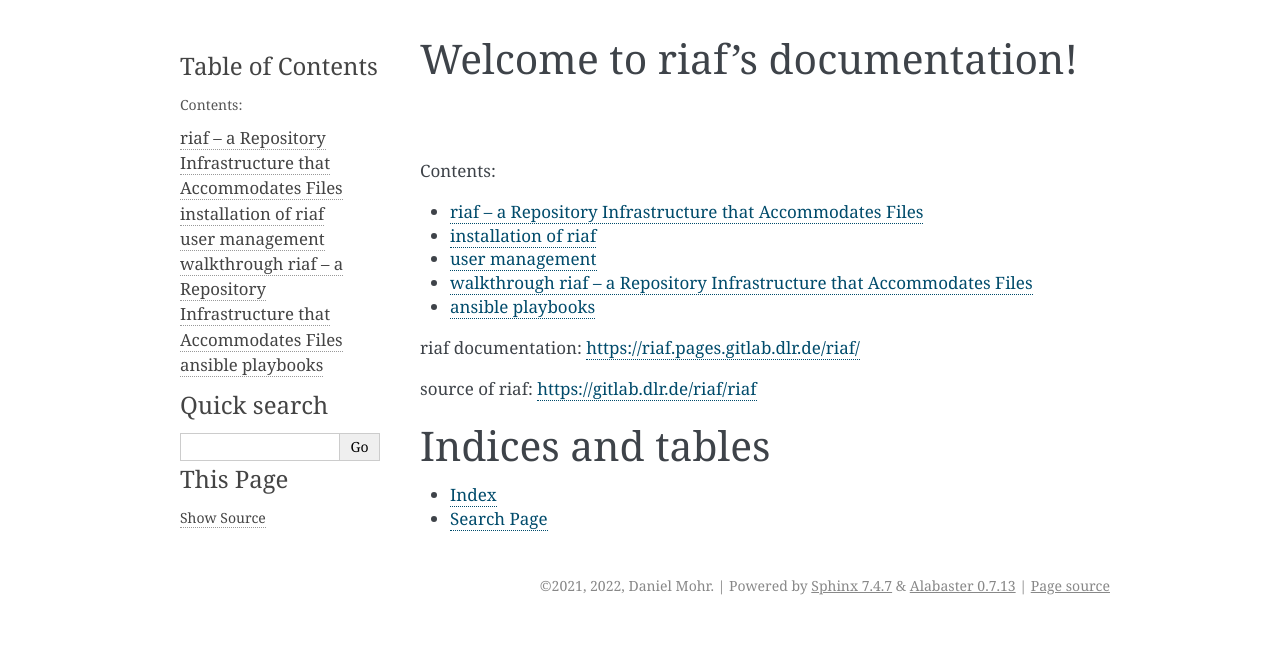
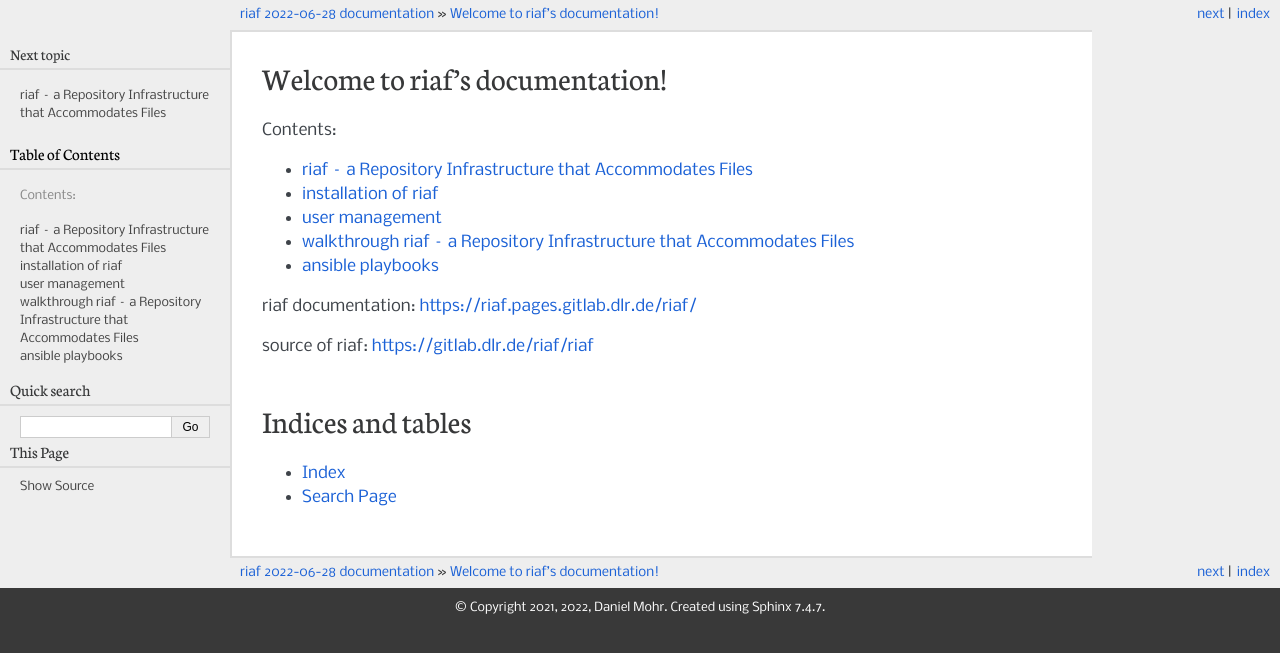
Before and after one commit to dlr-pa/riaf, a Sphinx documentation site: the page built from source/index.rst, in a window 1280 px wide. Shown: the top 653 px of the page. Built offline with Sphinx 7.4.7, drawn with Linux system fonts in a browser that asks for light colours.

Commit message:
changed used theme

```diff
--- a/source/conf.py
+++ b/source/conf.py
@@ -81,7 +81,10 @@ language = None
 exclude_patterns = []
 
 # The name of the Pygments (syntax highlighting) style to use.
-pygments_style = 'sphinx'
+# choose one of: import pygments.styles; list(pygments.styles.get_all_styles())
+#pygments_style = 'sphinx'
+#pygments_style = 'emacs'
+pygments_style = 'xcode'
 
 # If true, `todo` and `todoList` produce output, else they produce nothing.
 todo_include_todos = False
@@ -92,8 +95,13 @@ todo_include_todos = False
 # The theme to use for HTML and HTML Help pages.  See the documentation for
 # a list of builtin themes.
 #
-html_theme = 'alabaster'
+# https://www.sphinx-doc.org/en/master/usage/theming.html
+#html_theme = 'alabaster'
 #html_theme = 'nature'
+#html_theme = 'classic'
+#html_theme = 'agogo'
+html_theme = 'pyramid'
+#html_theme = 'bizstyle'
 
 # Theme options are theme-specific and customize the look and feel of a theme
 # further.  For a list of options available for each theme, see the
@@ -187,4 +195,4 @@ texinfo_documents = [
 
 
 # Example configuration for intersphinx: refer to the Python standard library.
-intersphinx_mapping = {'https://docs.python.org/': None}
+#intersphinx_mapping = {'https://docs.python.org/': None}
```
